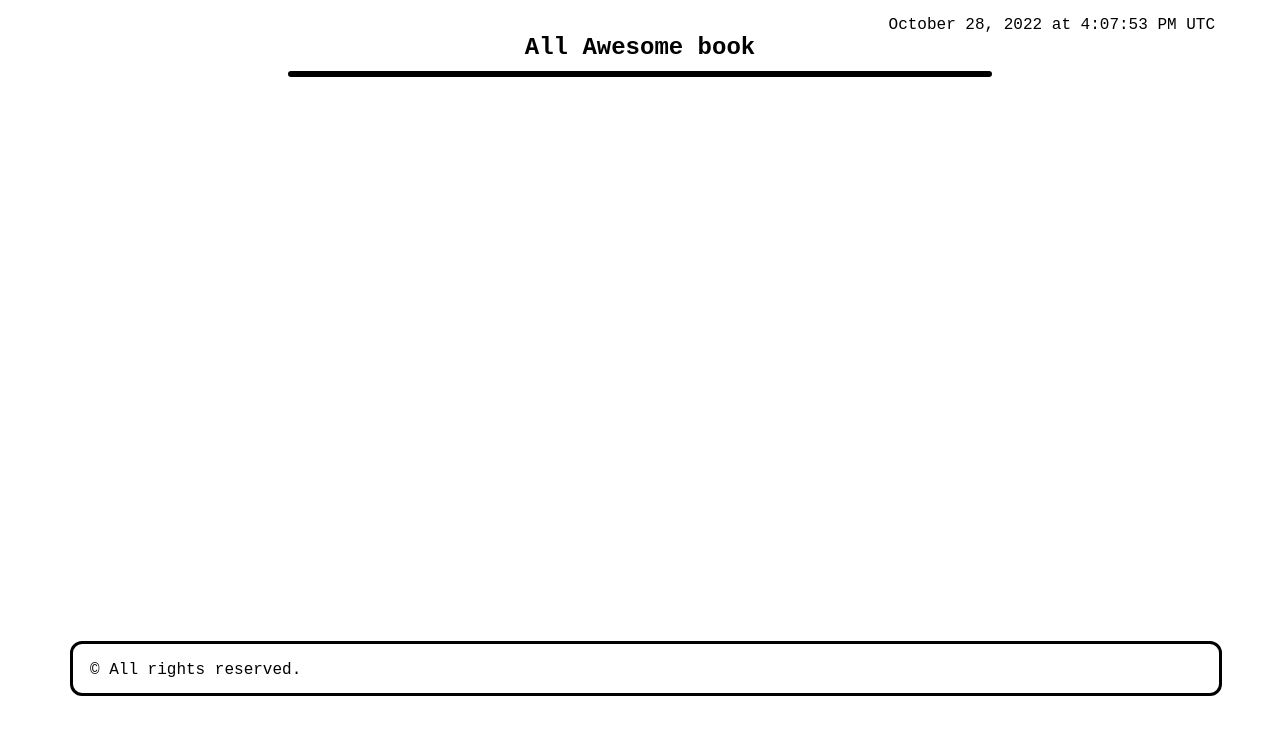
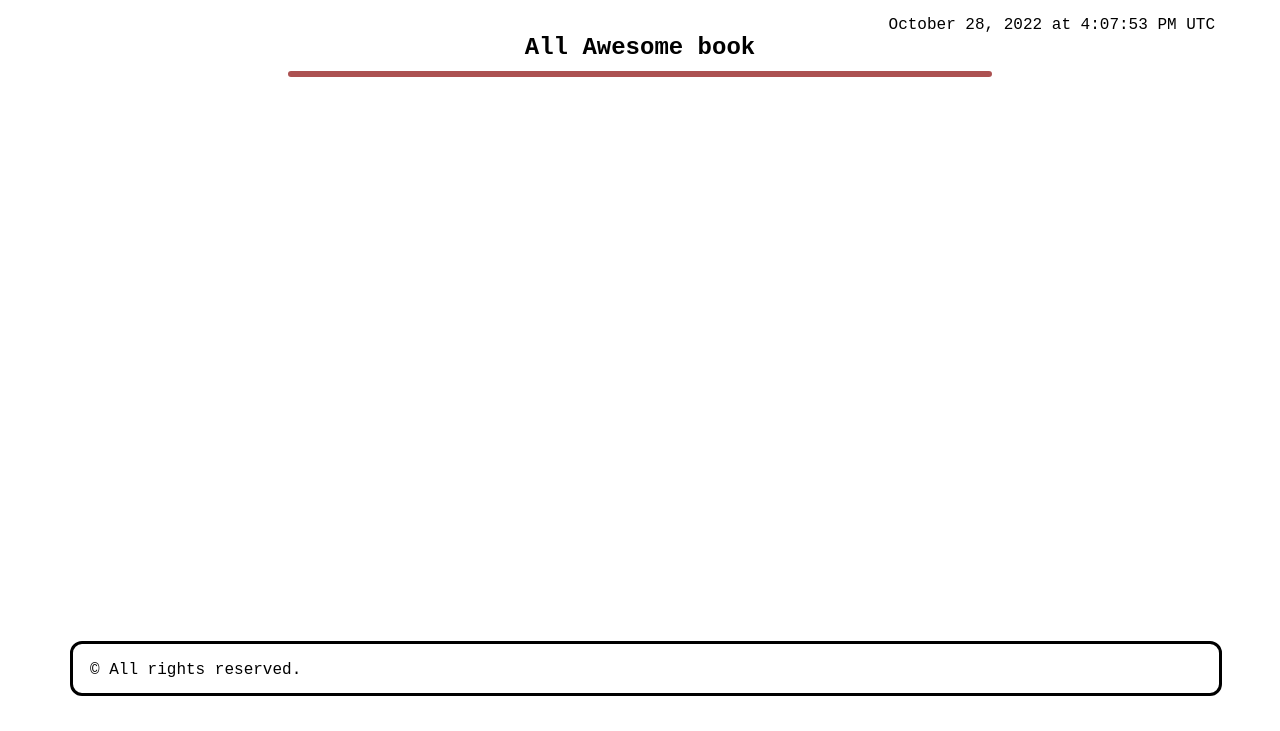
Before and after one commit to SaboorSohaib/Awesome-book-ES6-again, a website with bundled scripts: page index.html in a window 1280 px wide. Shown: the part 69-800 px from the top of the page. Built offline with nearby package versions, Linux system fonts and the light colour scheme.

Commit message:
change border color

```diff
--- a/style.css
+++ b/style.css
@@ -18,7 +18,7 @@ h1 {
 .container {
   display: block;
   border-radius: 5px;
-  border: 3px solid black;
+  border: 3px solid rgb(172, 81, 81);
   width: 55%;
   margin: 10px auto;
 }
```
